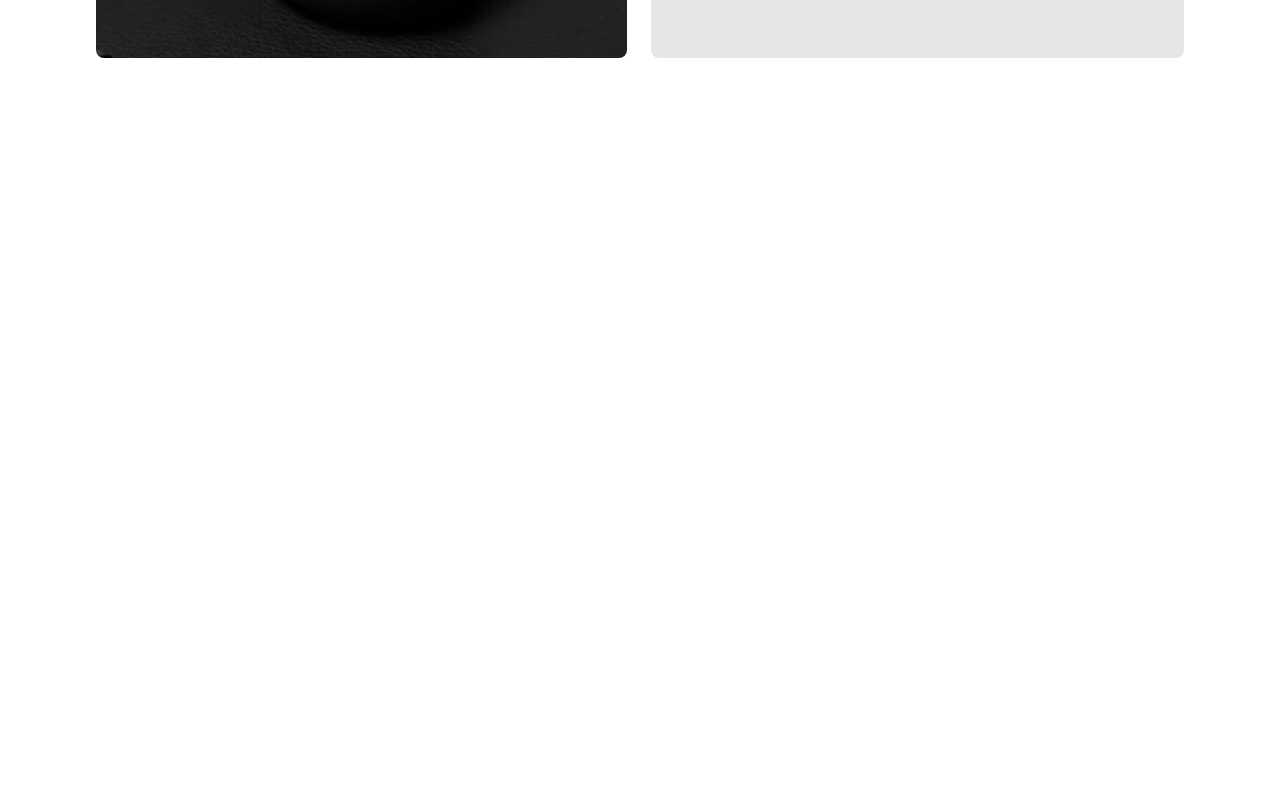
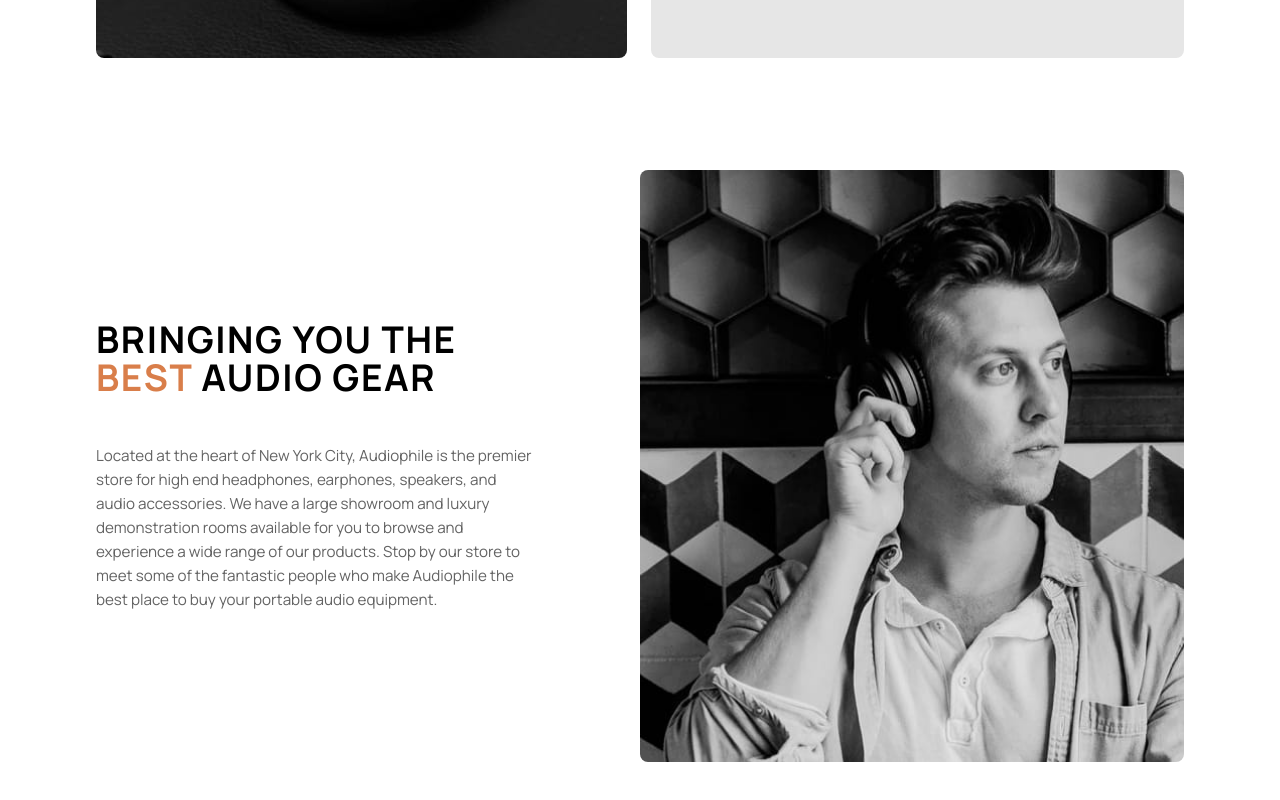
Before and after one commit to adetobaadedeji/audiophile, a React (Create React App) app: page / in a window 1280 px wide. Shown: the part 2395-3195 px from the top of the page. Built offline with nearby package versions, Linux system fonts and the light colour scheme.

Commit message:
completed the about section

```diff
--- /dev/null
+++ b/src/components/aboutSection/AboutSection.jsx
@@ -0,0 +1,30 @@
+import React from 'react'
+import SectionContainer from '../sectionContainer/SectionContainer'
+import { aboutData } from '../../utils/aboutData'
+import {
+	AboutSectionContainer,
+	ContentContainer,
+	ContentDescription,
+	ContentHeading,
+	ImageContainer,
+} from './AboutSection.styles'
+
+const AboutSection = () => {
+	// const width = window.innerWidth
+	const { heading, description } = aboutData
+	return (
+		<SectionContainer>
+			<AboutSectionContainer>
+				<ImageContainer />
+				<ContentContainer>
+					<ContentHeading>
+						{heading.prefix} <span>{heading.highlight}</span> {heading.suffix}
+					</ContentHeading>
+					<ContentDescription>{description}</ContentDescription>
+				</ContentContainer>
+			</AboutSectionContainer>
+		</SectionContainer>
+	)
+}
+
+export default AboutSection
--- /dev/null
+++ b/src/components/aboutSection/AboutSection.styles.jsx
@@ -0,0 +1,94 @@
+import styled from 'styled-components'
+import { screenSize } from '../../globalStyles'
+// import ManWithEarphone from '../../assets/shared/man-headerphone.png'
+import aboutImageMobile from '../../assets/shared/mobile/image-best-gear.jpg'
+import aboutImageTablet from '../../assets/shared/tablet/image-best-gear.jpg'
+import aboutImageDesktop from '../../assets/shared/desktop/image-best-gear.jpg'
+
+export const AboutSectionContainer = styled.div`
+	width: 100%;
+	display: flex;
+	flex-direction: column;
+	margin: 10rem 0;
+
+	${screenSize.md`
+    margin: 7rem 0;
+  `}
+
+	${screenSize.xmd`
+		flex-direction: row-reverse;
+    // gap: 2rem;
+    justify-content: space-between;
+  `}
+`
+export const ImageContainer = styled.div`
+	width: 100%;
+	min-height: 26rem;
+	background-image: url(${aboutImageMobile});
+	background-repeat: no-repeat;
+	background-size: cover;
+	background-position: center;
+	border-radius: var(--radius);
+
+	${screenSize.sm`
+		background-size: contain;
+  `}
+
+	${screenSize.md`
+		min-height: 22rem;
+		background-image: url(${aboutImageTablet});
+		background-size: cover;
+		background-position: center;
+  `}
+
+	${screenSize.xmd`
+    max-width: 50%;
+		min-height: 37rem;
+		background-image: url(${aboutImageDesktop});
+  `}
+`
+
+export const ContentContainer = styled.div`
+	display: flex;
+	flex-direction: column;
+	justify-content: center;
+	text-align: center;
+	${screenSize.xmd`
+    max-width: 50%;
+		text-align: left;
+  `}
+`
+export const ContentHeading = styled.div`
+	text-transform: uppercase;
+	font-size: 2.5rem;
+	letter-spacing: 0.1rem;
+	font-weight: 600;
+	margin: 3.5rem auto 3rem;
+
+	span {
+		color: var(--color-main-normal);
+	}
+	${screenSize.sm`
+    max-width: 70%;
+  `}
+	${screenSize.xmd`
+		max-width: 75%;
+		margin: 0 0 3rem;
+		font-size: 2.3rem;
+		line-height: 2.4rem;
+		font-weight: 700;
+  `}
+`
+export const ContentDescription = styled.div`
+	font-size: 1.3rem;
+	line-height: 2rem;
+	color: var(--color-gray-800);
+	font-weight: 400;
+	opacity: 0.65;
+
+	${screenSize.xmd`
+  font-size: 0.95rem;
+	line-height: 1.5rem;
+  max-width: 81%;
+  `}
+`
--- a/src/globalStyles.jsx
+++ b/src/globalStyles.jsx
@@ -83,7 +83,7 @@ html {
 
 body {
 font-family: 'Manrope', sans-serif;
-min-height: 4000px;
+min-height: 5000px;
 }
 
 `
--- a/src/pages/homepage/Homepage.jsx
+++ b/src/pages/homepage/Homepage.jsx
@@ -4,6 +4,7 @@ import CategorySection from '../../components/categorySection/CategorySection'
 import ZX9SpeakerSection from '../../components/ZX9SpeakerSection/ZX9SpeakerSection'
 import ZX7SpeakerSection from '../../components/ZX7SpeakerSection/ZX7SpeakerSection'
 import XY1EarphonesSection from '../../components/XY1EarphonesSection/XY1EarphonesSection'
+import AboutSection from '../../components/aboutSection/AboutSection'
 
 const Homepage = () => {
 	return (
@@ -13,6 +14,7 @@ const Homepage = () => {
 			<ZX9SpeakerSection />
 			<ZX7SpeakerSection />
 			<XY1EarphonesSection />
+			<AboutSection />
 		</div>
 	)
 }
--- /dev/null
+++ b/src/utils/aboutData.js
@@ -0,0 +1,9 @@
+export const aboutData = {
+	heading: {
+		prefix: 'bringing you the',
+		highlight: 'best',
+		suffix: 'audio gear',
+	},
+	description:
+		'Located at the heart of New York City, Audiophile is the premier store for high end headphones, earphones, speakers, and audio accessories. We have a large showroom and luxury demonstration rooms available for you to browse and experience a wide range of our products. Stop by our store to meet some of the fantastic people who make Audiophile the best place to buy your portable audio equipment.',
+}
```
Also changed, not shown: 1 other file (tests, documents, lock files or other folders).
